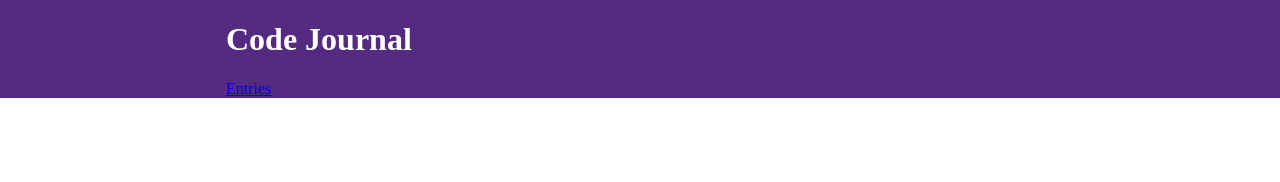
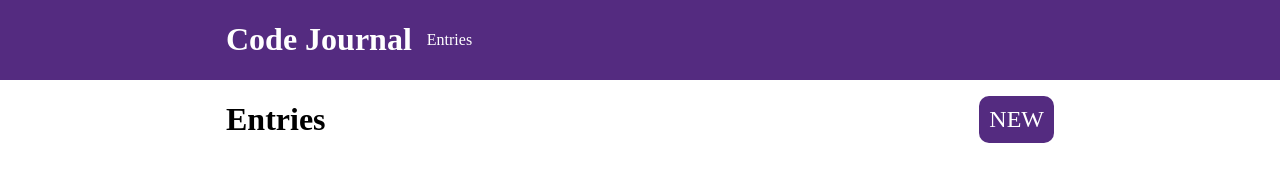
Before and after one commit to TreMitchell/code-journal, a website: page index.html in a window 1280 px wide. Both pictures are taken after a click on the link "Entries". Drawn offline with Linux system fonts and the light colour scheme.

Commit message:
Added an anchor to the entries-view to show the entry form. #2

```diff
--- a/css/styles.css
+++ b/css/styles.css
@@ -109,6 +109,39 @@ button {
   text-align: right;
 }
 
+.new-entry-button {
+  background-color: rgb(84, 43, 128);
+  color: white;
+  border-radius: 10px;
+  text-align: center;
+  font-size: 1.5rem;
+  cursor: pointer;
+  text-decoration: none;
+  padding: 10px;
+}
+
+#entries-link {
+  color: white;
+  text-decoration: none;
+  padding: 15px;
+  font-size: 1rem;
+}
+
+.navbar {
+  display: flex;
+  align-items: center;
+}
+
+.entries-heading {
+  display: flex;
+  justify-content: space-between;
+  align-items: center;
+}
+
+.new-entry-button:hover {
+  background-color: red;
+}
+
 ul > li.row > .column-half > content {
   margin: 0 auto;
   text-align: center;
--- a/index.html
+++ b/index.html
@@ -19,13 +19,17 @@
     <header>
       <div class="container">
         <div class="row">
-          <h1 class="column-full">Code Journal</h1>
-          <a href="#" id="entries-link" class="column-full">Entries</a>
+          <div class="column-full navbar">
+            <h1 class="code-journal">Code Journal</h1>
+            <div>
+              <a href="#" id="entries-link">Entries</a>
+            </div>
+          </div>
         </div>
       </div>
     </header>
-    <main>
-      <div data-view="entry-form" class="container">
+    <main class="container">
+      <div data-view="entry-form">
         <div class="row">
           <div class="column-full">
             <h1 class="new-entry">New Entry</h1>
@@ -67,9 +71,10 @@
       </div>
       <div data-view="entries" class="hidden">
         <div class="row">
-          <a href="#" id="new-entry-button" class="new-entry-button column-full"
-            >NEW</a
-          >
+          <div class="column-full entries-heading">
+            <h1>Entries</h1>
+            <a href="#" id="new-entry-button" class="new-entry-button">NEW</a>
+          </div>
         </div>
         <ul class="entry-list"></ul>
       </div>
--- a/js/main.js
+++ b/js/main.js
@@ -73,12 +73,12 @@ function viewSwap(view) {
   const $entryFormView = document.querySelector('[data-view="entry-form"]');
   if (!$entriesView || !$entryFormView)
     throw new Error('View elements not found!');
-  $entriesView.style.display = 'none';
-  $entryFormView.style.display = 'none';
   if (view === 'entries') {
-    $entriesView.style.display = 'block';
+    $entriesView.classList.remove('hidden');
+    $entryFormView.classList.add('hidden');
   } else if (view === 'entry-form') {
-    $entryFormView.style.display = 'block';
+    $entryFormView.classList.remove('hidden');
+    $entriesView.classList.add('hidden');
   }
   data.view = view;
 }
```
Also changed, not shown: ts/main.ts (+4 -5 lines).
